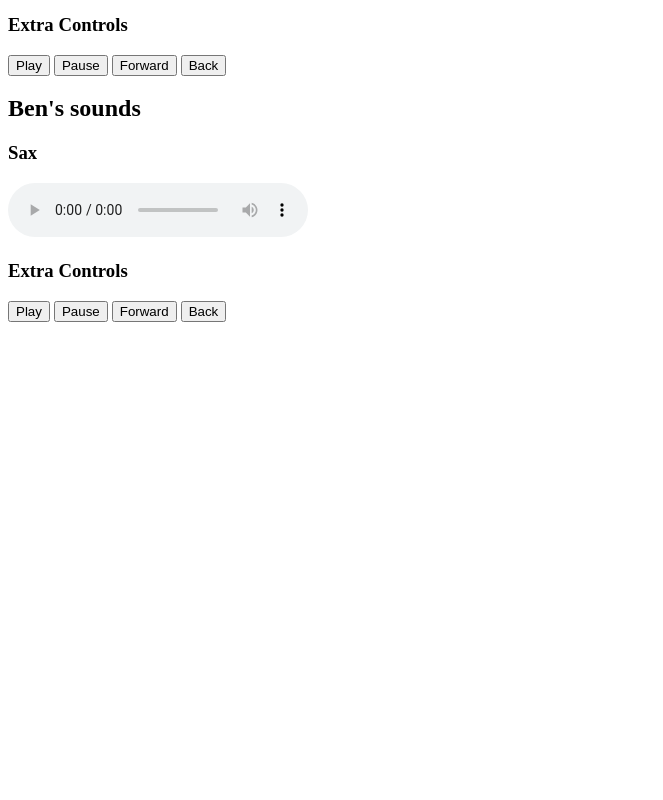
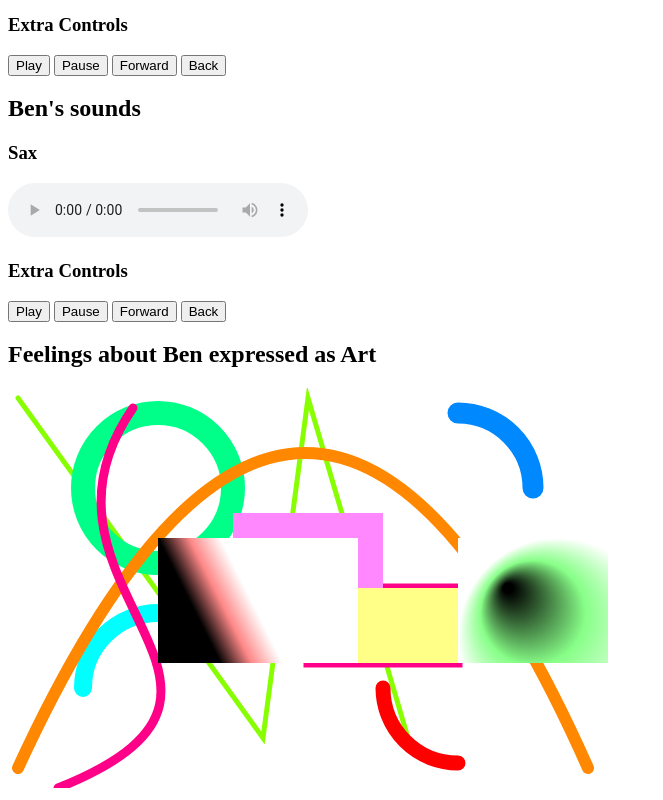
Before and after one commit to bencoveney/70-480, a plain HTML site: page index.html in a window 1280 px wide. Shown: the part 1981-2781 px from the top of the page, without its empty margins (0-663 px from the left). Before the commit the page ends 2311 px from the top, so only its background shows below. Drawn offline with Linux system fonts and the light colour scheme.

Commit message:
Canvas things

```diff
--- a/index.html
+++ b/index.html
@@ -107,7 +107,7 @@
 			</header>
 			<section>
 				<h1>Sax</h1>
-				<audio autoplay controls loop id="goodAudio">
+				<audio controls loop id="goodAudio">
 					<source src="sound/sax.mp3">
 					<object>
 						<p>Audio is not supported by this browser</p>
@@ -122,9 +122,17 @@
 				<button onclick="audio.back();">Back</button>
 			</section>
 		</article>
+		<article>
+			<header>
+				<h1>Feelings about Ben expressed as Art</h1>
+			</header>
+			<section>
+				<canvas id="picture1" width="600" height="400">
+			</section>
+		</article>
 		<script>
 			window.onload = function() {
-				// DOM Querying
+				// DOM Querying -----------------------------------------
 
 				// getElementById
 				var list = document.getElementById("target");
@@ -157,7 +165,7 @@
 				console.log(unordered.lastChild.innerHTML);
 				console.log(unordered.hasChildNodes());
 
-				// DOM manipulation
+				// DOM manipulation -----------------------------------------
 
 				// removeChild
 				var listItem = document.querySelector("#target ul li.rip");
@@ -181,6 +189,95 @@
 				var replacementItem = document.createElement("li");
 				unordered.replaceChild(replacementItem, firstListItem);
 				replacementItem.innerHTML = "<mark>SwitcharooooooooOOOOOOOOOOOOO</mark>";
+
+				// Canvas -----------------------------------------
+
+				var canvas = document.getElementById("picture1");
+				var context = canvas.getContext("2d");
+
+				// Lines
+				context.beginPath();
+				context.moveTo(10, 10); // With pen up
+				context.lineTo(255, 350); // With pen down
+				context.lineTo(300, 10);
+				context.lineTo(400, 350);
+				context.lineWidth = 5;
+				context.lineCap = "round";
+				context.strokeStyle = "#88FF00";
+				context.stroke(); // Create line
+
+				// Curves
+				// context.arc(centerX, centerY, radius, startAngle, endAngle, counterClockwise)
+				context.beginPath();
+				context.arc(150, 100, 75, 0, 2 * Math.PI, false);
+				context.lineWidth = 24;
+				context.strokeStyle = "#00FF88";
+				context.stroke();
+
+				context.beginPath();
+				context.arc(450, 100, 75, 1.5 * Math.PI, 2 * Math.PI, false);
+				context.lineWidth = 21;
+				context.strokeStyle = "#0088FF";
+				context.stroke();
+
+				context.beginPath();
+				context.arc(150, 300, 75, Math.PI, 1.5 * Math.PI, false);
+				context.lineWidth = 18;
+				context.strokeStyle = "#00FFFF";
+				context.stroke();
+
+				context.beginPath();
+				context.arc(450, 300, 75, 0.5 * Math.PI, Math.PI, false);
+				context.lineWidth = 15;
+				context.strokeStyle = "#FF0000";
+				context.stroke();
+
+				// context.quadraticCurveTo(controlX, controlY, endX, endY)
+				context.beginPath();
+				context.moveTo(10, 380);
+				context.quadraticCurveTo(300, -250, 580, 380);
+				context.lineWidth = 12;
+				context.strokeStyle = "#FF8800";
+				context.stroke();
+
+				// context.bezierCurveTo(control1X, control1Y, control2X, control2Y, endX, endY)
+				context.beginPath();
+				context.moveTo(125, 20);
+				context.bezierCurveTo(0, 200, 300, 300, 50, 400);
+				context.lineWidth = 9;
+				context.strokeStyle = "#FF0088";
+				context.stroke();
+
+				// rect(x, y, width, height)
+				context.beginPath();
+				context.rect(300, 200, 150, 75);
+				context.stroke();
+				context.fillStyle = "#FFFF88";
+				context.fill();
+
+				// fillRect(x, y, width, height)
+				context.fillStyle = "#FF88FF";
+				context.fillRect(225, 125, 150, 75);
+
+				// Linear gradient
+				context.beginPath();
+				context.rect(150, 150, 200, 125);
+				var gradient = context.createLinearGradient(150, 150, 200, 125);
+				gradient.addColorStop(0, "#000000");
+				gradient.addColorStop(0.5, "#FF8888");
+				gradient.addColorStop(1, "#FFFFFF");
+				context.fillStyle = gradient;
+				context.fill();
+
+				// Radial gradient
+				context.beginPath();
+				context.rect(450, 150, 200, 125);
+				var gradient = context.createRadialGradient(500, 200, 5, 550, 250, 100);
+				gradient.addColorStop(0, "#000000");
+				gradient.addColorStop(0.5, "#88FF88");
+				gradient.addColorStop(1, "#FFFFFF");
+				context.fillStyle = gradient;
+				context.fill();
 			}
 
 			function getVideo() {
```
